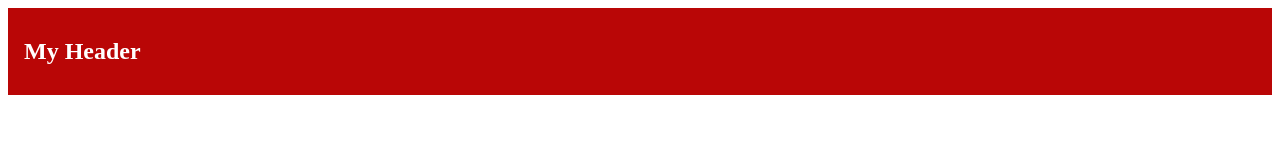
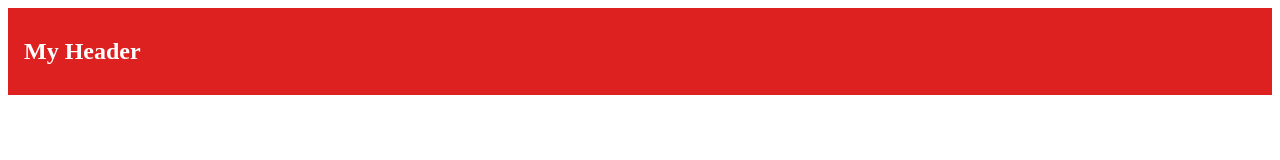
Before and after one commit to mari96j6/Nintendopusher, a plain HTML site: page Forside.html in a window 1280 px wide. Drawn offline with Linux system fonts and the light colour scheme.

Commit message:
Backgrand

```diff
--- a/stylesheet.css
+++ b/stylesheet.css
@@ -35,7 +35,7 @@ html {
 /* Header */
 .header {
   padding: 10px 16px;
-  background: rgb(185, 6, 6);
+  background: var(--red);
   color: #ffffff;
 }
 
```
